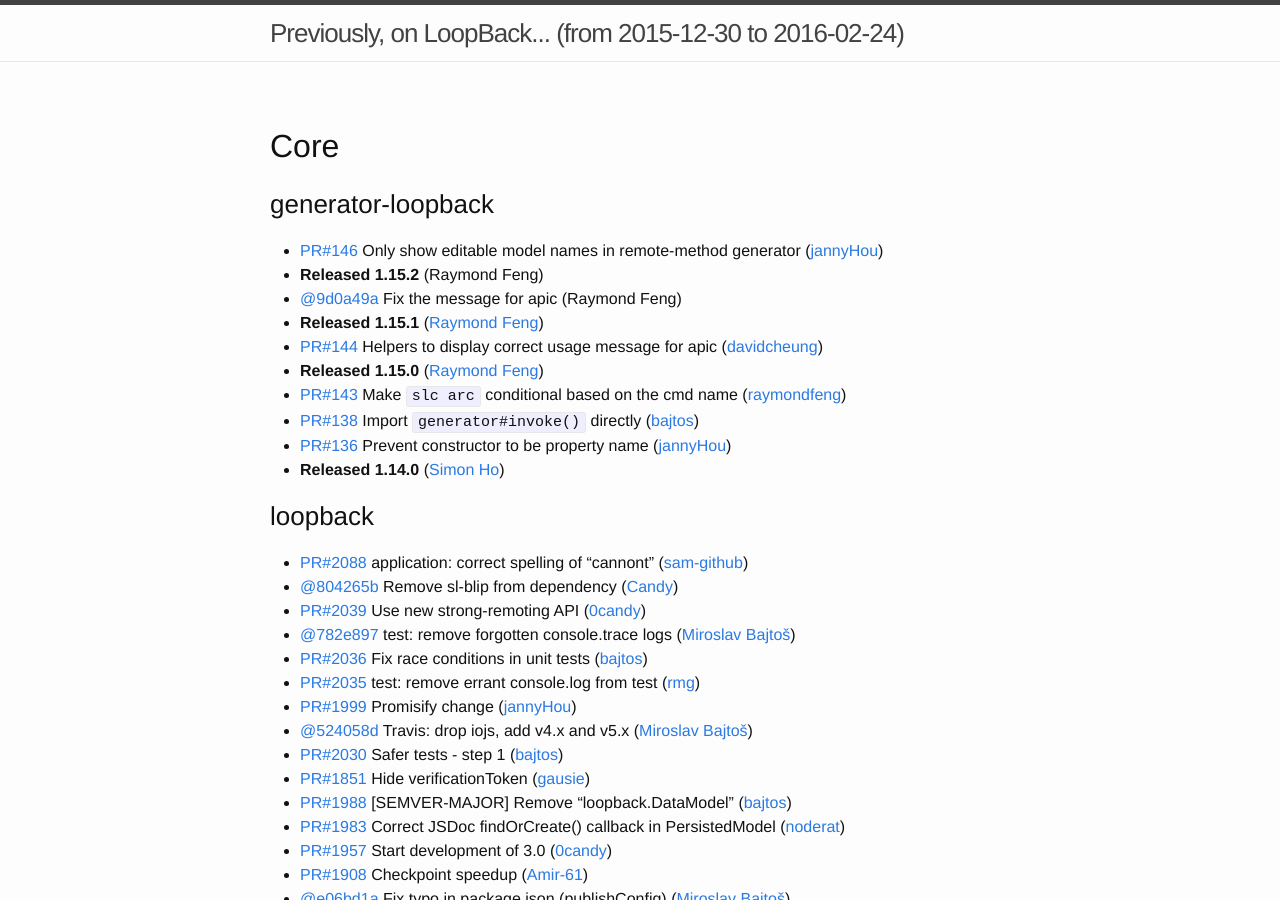
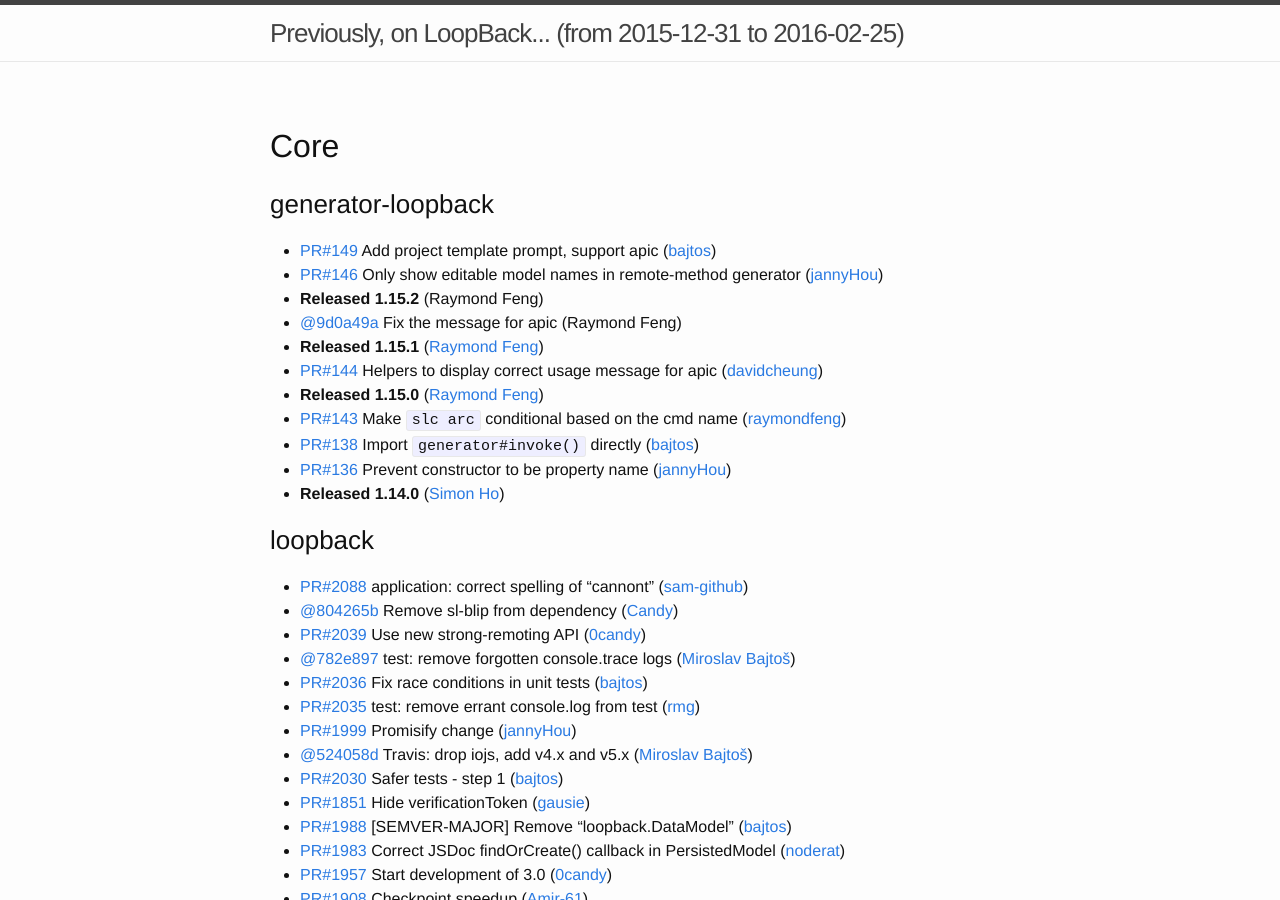
Before and after one commit to strongloop/loopback, a Jekyll site: the page built from index.md, in a window 1280 px wide and 900 px high. Built offline with Jekyll 4.4.1, drawn with Linux system fonts in a browser that asks for light colours; some of the changed text lies outside the part shown.

Commit message:
Update changelog

```diff
--- a/index.md
+++ b/index.md
@@ -1,11 +1,12 @@
 ---
 layout: page
-since: (from 2015-12-30 to 2016-02-24)
+since: (from 2015-12-31 to 2016-02-25)
 ---
 
 ## Core
 
 ### generator-loopback
+ * [PR#149](https://github.com/strongloop/generator-loopback/pull/149) Add project template prompt, support apic ([bajtos](https://github.com/bajtos))
  * [PR#146](https://github.com/strongloop/generator-loopback/pull/146) Only show editable model names in remote-method generator ([jannyHou](https://github.com/jannyHou))
  * **Released 1.15.2** (Raymond Feng)
  * [@9d0a49a](https://github.com/strongloop/generator-loopback/commit/9d0a49ab2da5d801041ab2ae8a0b0a80cedfadc3) Fix the message for apic (Raymond Feng)
@@ -76,6 +77,7 @@
 
 
 ### strong-remoting
+ * [@9fb9119](https://github.com/strongloop/strong-remoting/commit/9fb9119b156b367276fffc55d02be08d34d5f4df) 3.0.0-alpha.2 ([Miroslav Bajtoš](https://github.com/bajtos))
  * [PR#283](https://github.com/strongloop/strong-remoting/pull/283) Do not call "afterError" on success ([bajtos](https://github.com/bajtos))
  * [PR#275](https://github.com/strongloop/strong-remoting/pull/275) Change method call to find remote method. ([0candy](https://github.com/0candy))
  * [@40c331a](https://github.com/strongloop/strong-remoting/commit/40c331a37c34ac5f7f06095bb014780d8dadda87) 3.0.0-alpha.1 ([Miroslav Bajtoš](https://github.com/bajtos))
```
Also changed, not shown: other parts of index.md (+1 -0 lines).
